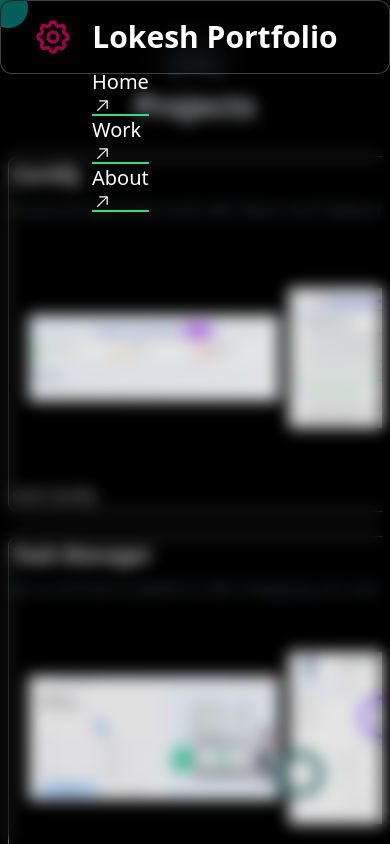
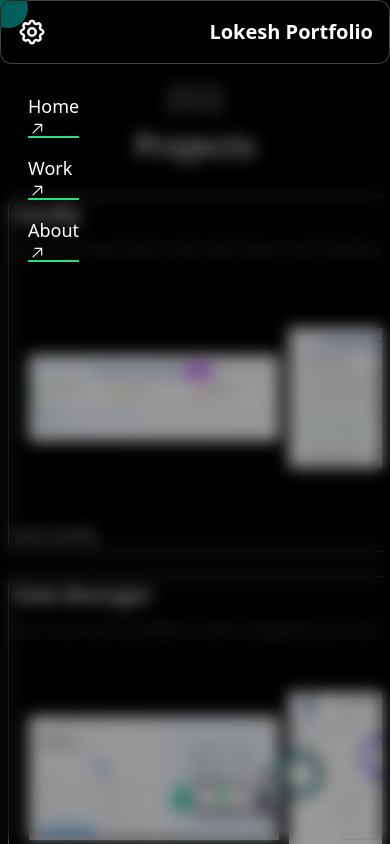
Before and after one commit to lokeshbhaskar/lokeshportfolio, a Next.js app: page /pages/work in a window 390 px wide. Both pictures are taken after a click on the button 53 px from the left and 37 px from the top of the page. Shown: the top 844 px of the page. Built offline with nearby package versions, Linux system fonts and the light colour scheme.

Commit message:
fixed Navbar

```diff
--- a/src/components/Navbar.tsx
+++ b/src/components/Navbar.tsx
@@ -19,25 +19,30 @@ const Navbar = () => {
         <>
             {isRotate && (
                 <div
-                    className="fixed inset-0 bg-black/10 backdrop-blur-sm z-10  "
+                    className="fixed inset-0 bg-black/40 backdrop-blur-sm z-10"
                     onClick={() => setIsRotate(false)}
                 />
             )}
+
             {/* Dropdown menu */}
-            <div className="fixed top-14 left-20 p-3 rounded-md z-50 ">
-                <ul>
+            <div className={`fixed top-20 left-4 md:left-20 p-3 rounded-md z-50 transition-all duration-300
+                ${isRotate ? "opacity-100 translate-x-0" : "opacity-0 -translate-x-20"}
+            `}>
+                <ul className="space-y-4 md:space-y-0">
                     {menuItems.map((item, index) => (
                         <li
                             key={index}
-                            className={`flex  items-center gap-12 text-white text-xl cursor-pointer transform transition-all duration-500 ease-in
-                ${isRotate ? "opacity-100 translate-x-0 " : "opacity-0 -translate-x-20 "}
-              `}
+                            className={`flex items-center gap-6 md:gap-12 text-white text-lg md:text-xl cursor-pointer transform transition-all duration-500 ease-in
+                                ${isRotate ? "opacity-100 translate-x-0" : "opacity-0 -translate-x-20"}
+                            `}
                             style={{
-                                transitionDelay: `${index * 0.3}s` // adjust: 0.5s per item, change to 1.5s if you want slower
+                                transitionDelay: `${index * 0.2}s`
                             }}
                         >
-                            <Link href={item.path} className={`flex   items-center w-full gap-2 auto-underline ${isRotate ? "active" : ""}`}
-                            onClick={()=>setIsRotate(false) }
+                            <Link
+                                href={item.path}
+                                className={`flex items-center w-full gap-2 auto-underline ${isRotate ? "active" : ""}`}
+                                onClick={()=>setIsRotate(false)}
                             >
                                 {item.name}
                                 <GoArrowUpRight />
@@ -46,36 +51,35 @@ const Navbar = () => {
                     ))}
                 </ul>
             </div>
-            <nav className="w-full flex justify-between items-center px-8 py-4 text-sm fixed backdrop-blur-[16px] backdrop-saturate-[123%] bg-[rgba(0,0,0,0.29)] rounded-[12px] border border-[rgba(209,213,219,0.3)] z-30 ">
 
-                {/* Settings button */}
-                <button onClick={handleSetting} className="">
+            {/* Navbar */}
+            <nav className="w-full flex justify-between items-center px-4 md:px-8 py-4 text-sm fixed top-0 left-0
+                backdrop-blur-[16px] backdrop-saturate-[123%] bg-[rgba(0,0,0,0.29)] rounded-[12px]
+                border border-[rgba(209,213,219,0.3)] z-30">
+                <button onClick={handleSetting}>
                     <TbSettings
-                        size={40}
-                        className={`text-pink-800  font-bold transition-transform duration-300 cursor-pointer
-            ${isRotate ? "rotate-180" : ""}
-          `}
+                        size={30}
+                        className={`text-white transition-transform duration-300 cursor-pointer
+                            ${isRotate ? "rotate-360" : ""}
+                        `}
                     />
                 </button>
 
                 {/* Logo */}
-                <div className={`w-full md:w-auto font-bold text-3xl md:text-2xl text-white text-center auto-underline ${isRotate ? "" : "active"}`}>
+                <div className={`font-bold text-xl md:text-2xl text-white text-center auto-underline`}>
                     Lokesh Portfolio
                 </div>
-                {/* Connect button */}
+
+                {/* Connect button (desktop only) */}
                 <div className="hidden md:block">
                     <Link href="/pages/contact">
-                        {/* <button className="bg-white text-lg text-green-400 px-4 py-2 hover:bg-gray-300 transition cursor-pointer font-medium rounded">
-                            Let's Connect
-                        </button> */}
-                        <Button variant="secondary" size="lg" >
+                        <Button variant="secondary" size="lg">
                             Let's Connect
                         </Button>
                     </Link>
                 </div>
             </nav>
         </>
-
     )
 }
 
--- a/src/components/Projects.tsx
+++ b/src/components/Projects.tsx
@@ -16,7 +16,7 @@ import { FaLink } from 'react-icons/fa';
 
 const Projects = () => {
   return (
-    <div className="flex w-full flex-col md:flex-row min-h-screen bg-black text-white px-2 md:px-8 py-10 gap-8 ">
+    <div className="flex w-full flex-col md:flex-row min-h-screen bg-black text-white px-2 md:px-8 py-20 gap-8 ">
       {/* Left Section */}
       <div className="w-full md:w-1/6 flex flex-col md:flex-row justify-around items-center ">
         <p className="text-3xl text-gray-400 cursor-pointer">[02]</p>
@@ -32,7 +32,6 @@ const Projects = () => {
             <div key={project.id} className="border p-1 md:p-4 rounded-lg shadow">
               <h2 className="text-xl font-bold mb-2">{project.title}</h2>
               <p className="text-gray-600">{project.description}</p>
-
               {/* Mobile Swiper */}
               <div className="w-full md:hidden mt-3 overflow-hidden rounded-md px-4">
                 <Swiper
```
